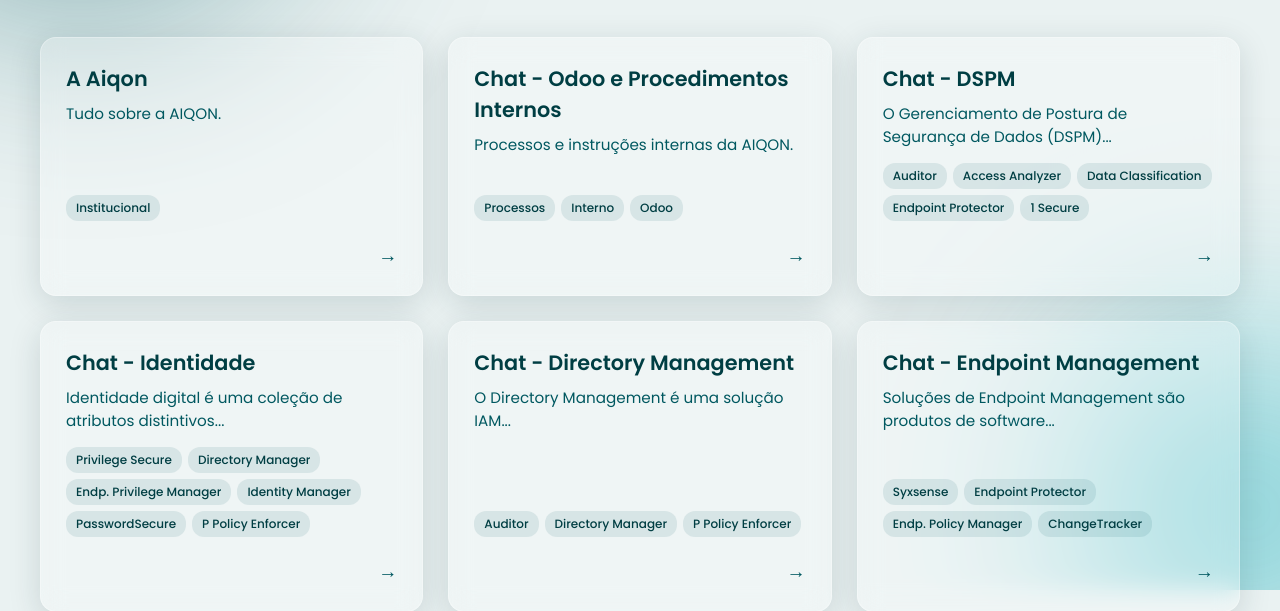
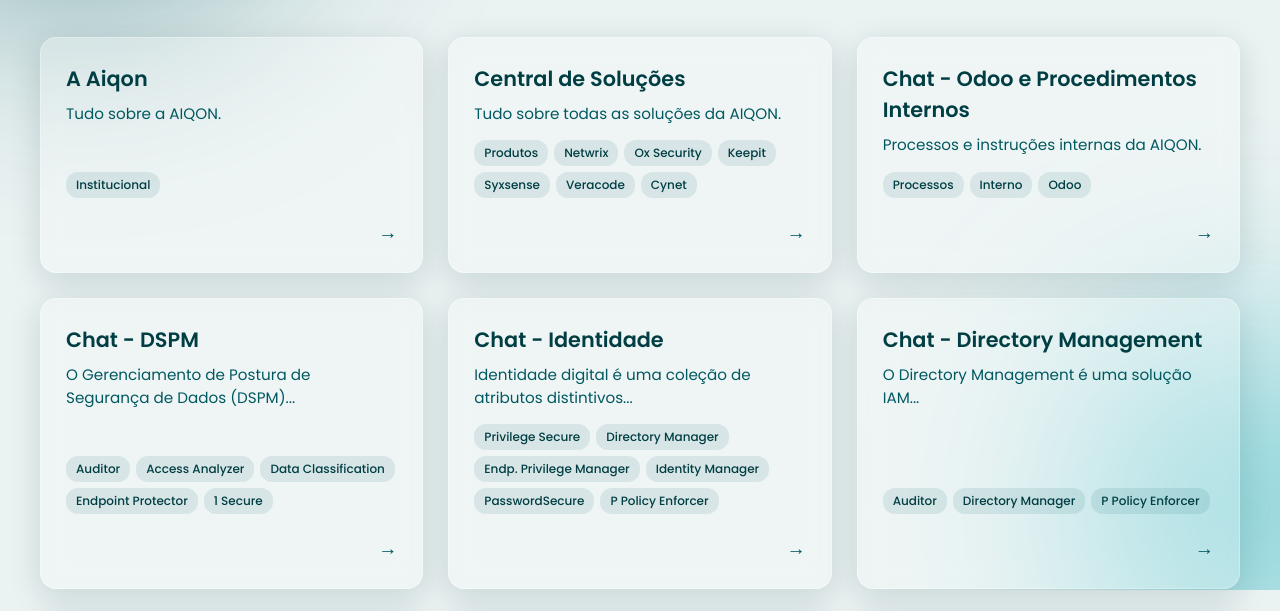
Before and after one commit to m4ik-crtl/hub-pessoal-portfolio, a plain HTML site: page index.html in a window 1280 px wide. Shown: the part 210-821 px from the top of the page. Drawn offline with Linux system fonts and the light colour scheme.

Commit message:
Inclusão de novo Notebook

```diff
--- a/index.html
+++ b/index.html
@@ -224,6 +224,16 @@
                 <div class="card-tags"> <span class="tag">Institucional</span> </div>
                 <div class="card-footer">&rarr;</div>
             </a>
+            <a href="https://notebooklm.google.com/notebook/25d92c47-f9d9-42c5-b321-f93aa9b98571" target="_blank"
+                class="glass-card">
+                <div class="card-content">
+                    <h3>Central de Soluções</h3>
+                    <p>Tudo sobre todas as soluções da AIQON.</p>
+                </div>
+                <div class="card-tags"> <span class="tag">Produtos</span> <span class="tag">Netwrix</span> <span class="tag">Ox Security</span>
+                    <span class="tag">Keepit</span> <span class="tag">Syxsense</span> <span class="tag">Veracode</span> <span class="tag">Cynet</span> </div>
+                <div class="card-footer">&rarr;</div>
+            </a>
             <a href="https://notebooklm.google.com/notebook/3f306552-d2e1-42de-be29-ab8ada6ee63c" target="_blank"
                 class="glass-card">
                 <div class="card-content">
@@ -264,7 +274,8 @@
                     <p>O Directory Management é uma solução IAM...</p>
                 </div>
                 <div class="card-tags"> <span class="tag">Auditor</span> <span class="tag">Directory Manager</span>
-                    <span class="tag">P Policy Enforcer</span> </div>
+                    <span class="tag">P Policy Enforcer</span>
+                </div>
                 <div class="card-footer">&rarr;</div>
             </a>
             <a href="https://notebooklm.google.com/notebook/38a23387-6814-49c8-b050-f0020d531037" target="_blank"
@@ -274,7 +285,8 @@
                     <p>Soluções de Endpoint Management são produtos de software...</p>
                 </div>
                 <div class="card-tags"> <span class="tag">Syxsense</span> <span class="tag">Endpoint Protector</span>
-                    <span class="tag">Endp. Policy Manager</span> <span class="tag">ChangeTracker</span> </div>
+                    <span class="tag">Endp. Policy Manager</span> <span class="tag">ChangeTracker</span>
+                </div>
                 <div class="card-footer">&rarr;</div>
             </a>
             <a href="https://notebooklm.google.com/notebook/af609599-35dc-42bd-ba53-e5d2a31b9bd7" target="_blank"
```
